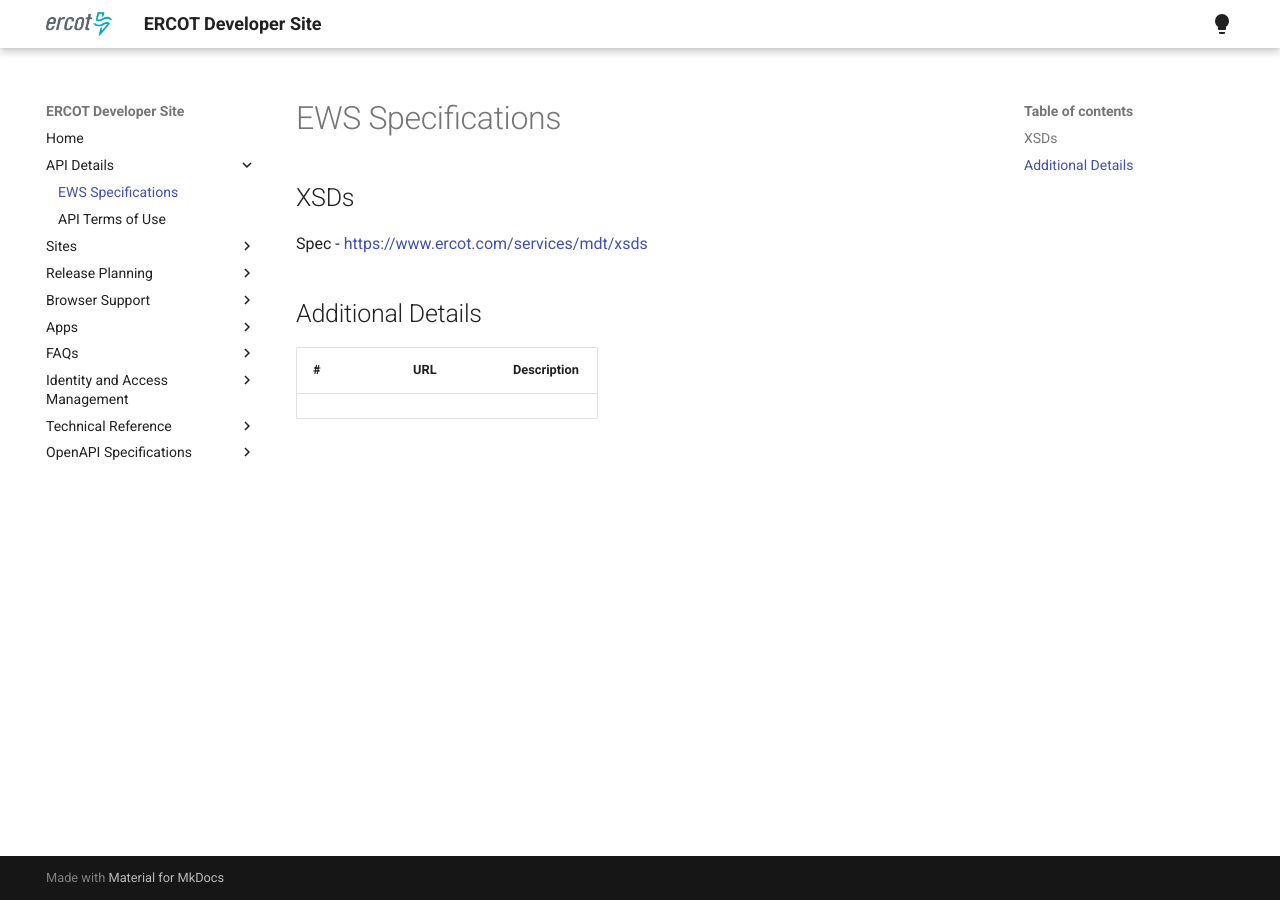
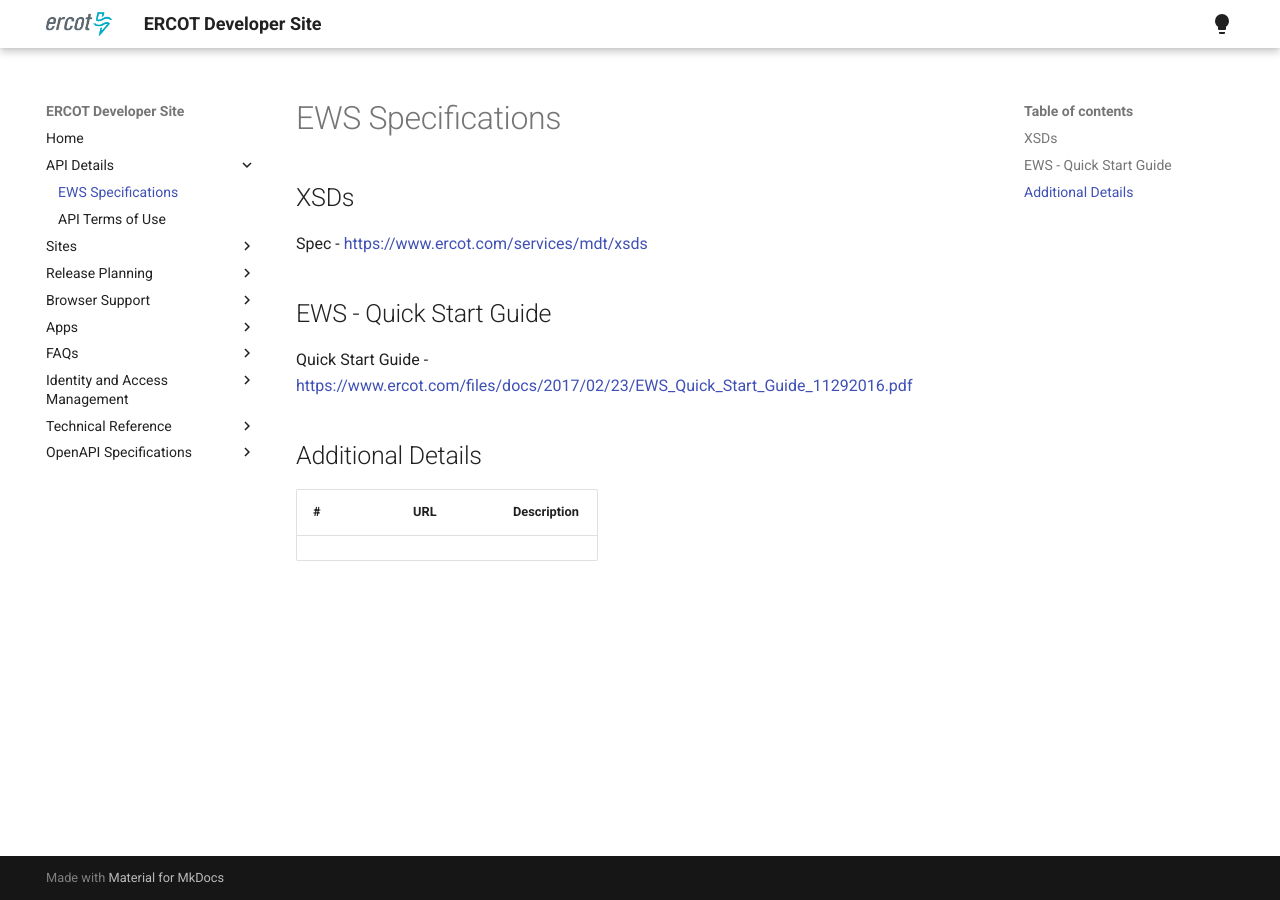
Before and after one commit to ercot/api-specs, an MkDocs documentation site: the page built from docs/EWS/ews.md, in a window 1280 px wide. Built offline with MkDocs 1.6.1 and Material for MkDocs 9.7.7, drawn with Linux system fonts in a browser that asks for light colours.

Commit message:
Update ews.md

```diff
--- a/docs/EWS/ews.md
+++ b/docs/EWS/ews.md
@@ -1,6 +1,9 @@
 # EWS Specifications
 ## XSDs
 Spec - [https://www.ercot.com/services/mdt/xsds](https://www.ercot.com/services/mdt/xsds)
+
+## EWS - Quick Start Guide
+Quick Start Guide - [https://www.ercot.com/files/docs/2017/02/23/EWS_Quick_Start_Guide_11292016.pdf](https://www.ercot.com/files/docs/2017/02/23/EWS_Quick_Start_Guide_11292016.pdf)
 
 ## Additional Details
 
```
